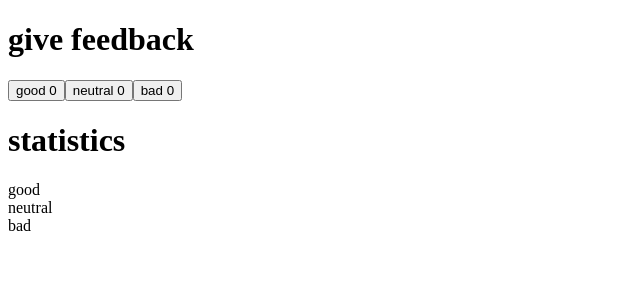
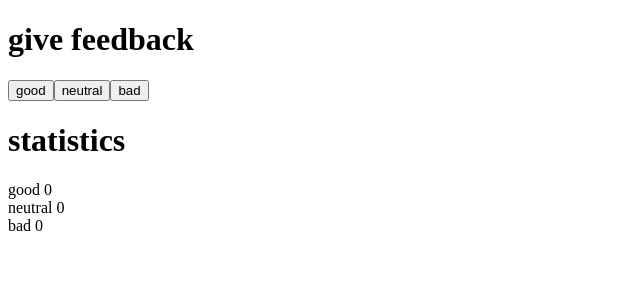
Before and after one commit to aukfil/fullstack-course, a React (Vite) app in the folder part1/unicafe/: page / in a window 1280 px wide. Shown: the top 300 px of the page, without its empty margins (0-640 px from the left). Built offline with nearby package versions, Linux system fonts and the light colour scheme.

Commit message:
Correct exercise 1.6

```diff
--- a/part1/unicafe/src/App.jsx
+++ b/part1/unicafe/src/App.jsx
@@ -24,14 +24,14 @@ const App = () => {
     <div>
       <Header header = {header} />
       <div>
-        <button> good {good}</button>
-        <button> neutral {neutral}</button>
-        <button> bad {bad}</button>
+        <button onClick = {() => setGood(good + 1)}> good </button>
+        <button onClick = {() => setNeutral(neutral + 1)}> neutral </button>
+        <button onClick = {() => setBad(bad + 1)}> bad </button>
       </div>
       <h1>statistics</h1>
-      <div>good</div>
-      <div>neutral</div>
-      <div>bad</div>
+      <div>good {good}</div>
+      <div>neutral {neutral}</div>
+      <div>bad {bad}</div>
     </div>
   )
 }
```
